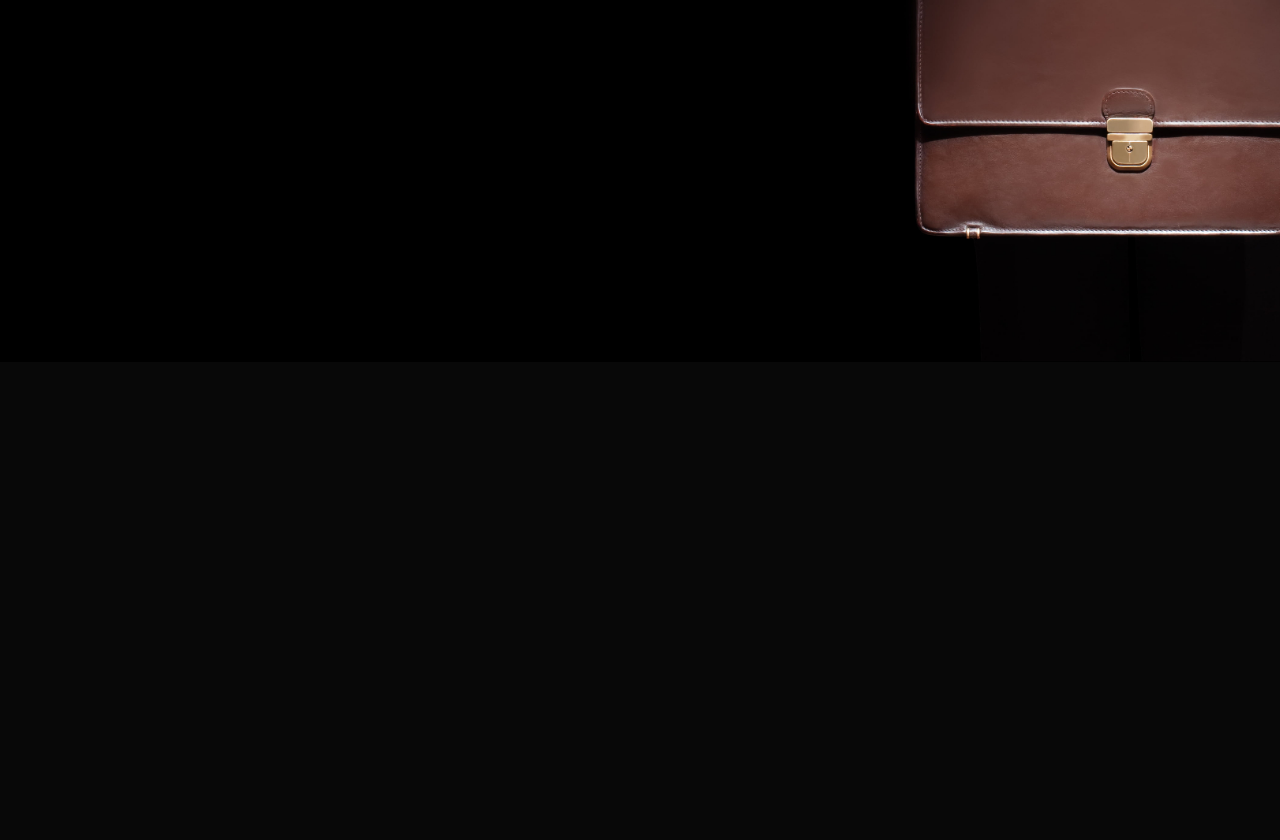
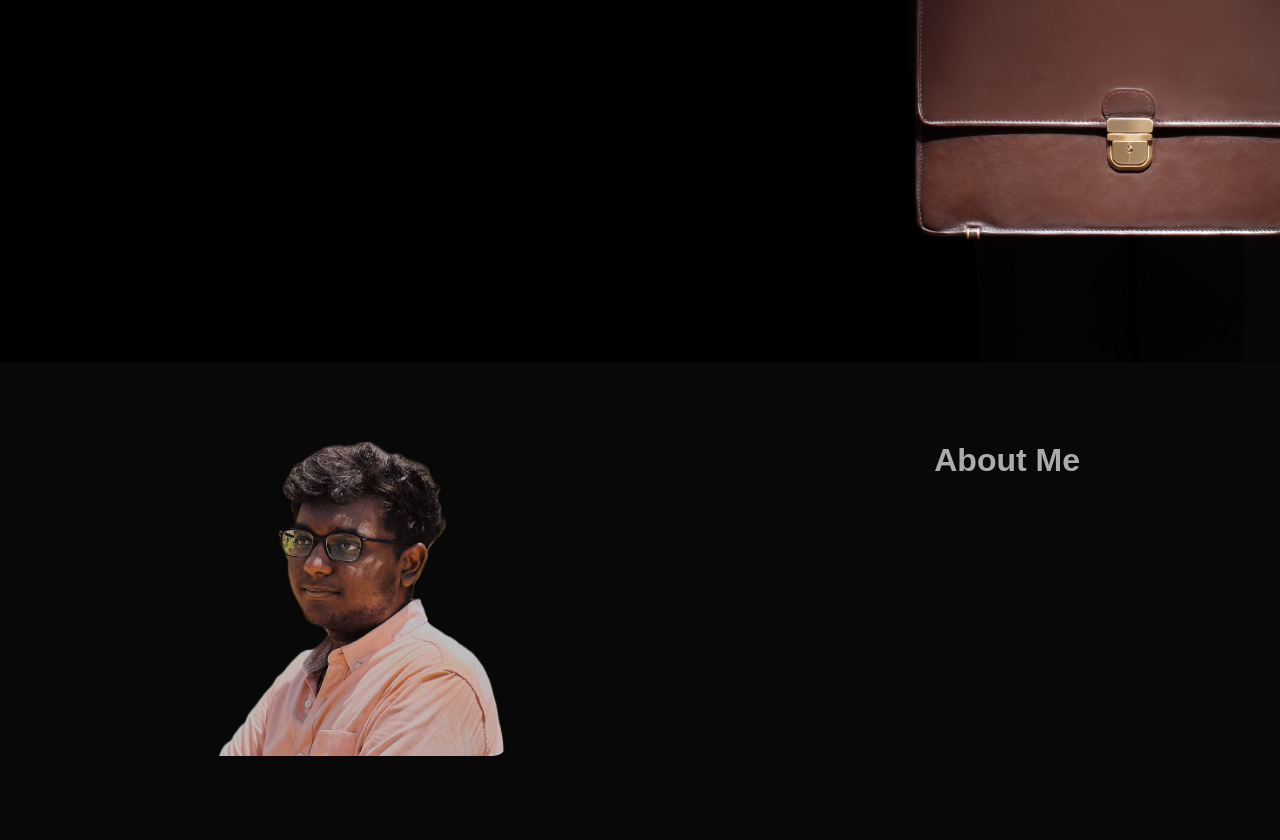
Before and after one commit to Inigojeevan/Portfolio, a plain HTML site: page index.html in a window 1280 px wide. Shown: the part 438-1278 px from the top of the page. Before the commit the page ends 800 px from the top, so only its background shows below. Drawn offline with Linux system fonts and the light colour scheme.

Commit message:
added images

```diff
--- a/index.html
+++ b/index.html
@@ -29,7 +29,19 @@
     </div>
 </div>
 <div>
-
+<!-- About Section -->
+    <div id="about">
+        <div class="cointainer">
+            <div class="row">
+                <div class="about-col-1">
+                    <img src="images/user.png">
+                </div>
+                <div class="about-col-2">
+                    <h1>About Me</h1>
+                </div>
+            </div>
+        </div>
+    </div>
 </div>
 </body>
 </html>
--- a/style.css
+++ b/style.css
@@ -51,9 +51,7 @@ nav ul li a::after{
 nav ul li a:hover::after{
     width: 100%;
 }
-li.space{
-    margin-bottom: 10px;
-}
+
 .header-text{
     margin-top: 20%;
     font-size: 30%;
@@ -65,3 +63,20 @@ li.space{
 .header-text h1 span{
     color: #ff004f;
 }
+/* ------about section------ */
+#about{
+    padding: 80px 200px;
+    color: #ababab;
+}
+.row{
+    display: flex;
+    justify-content: space-between;
+    flex-wrap: wrap;
+}
+.about-col-1{
+    flex-basis: 35%;
+}
+.about-col-1 img{
+    width: 100%;
+    border-radius: 15px;
+}
```
Also changed, not shown: images/user.png (added).
